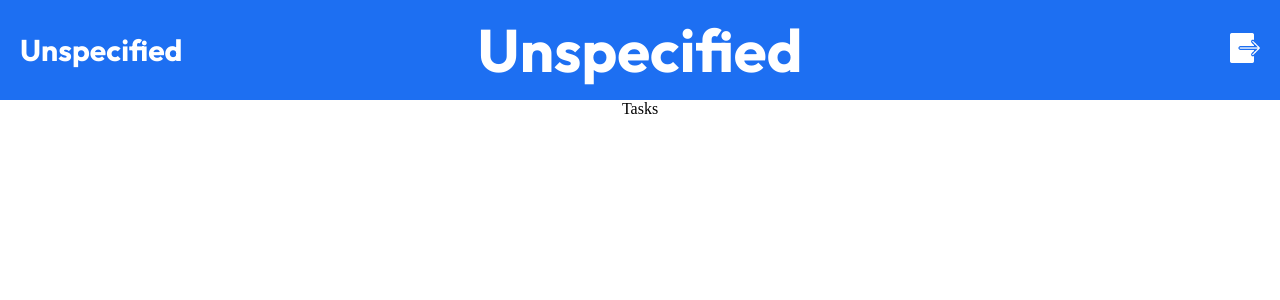
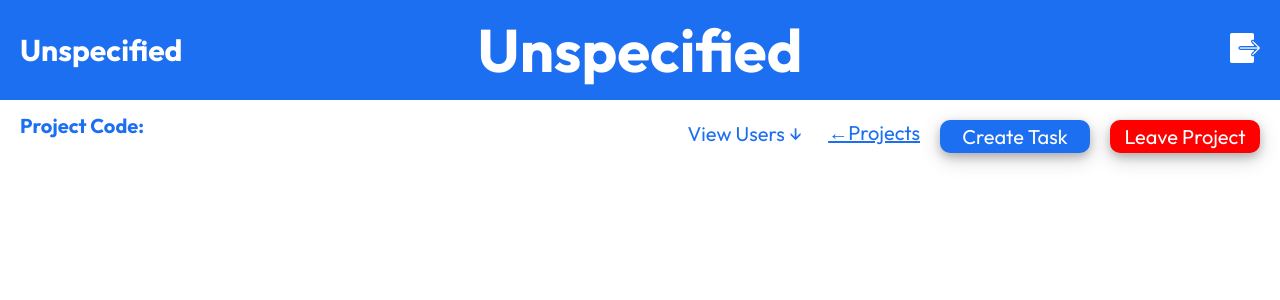
Before and after one commit to robbiejbrush/TaskApp, a React (Create React App) app in the folder client/: page /tasks in a window 1280 px wide. Shown: the top 300 px of the page. Built offline with nearby package versions, Linux system fonts and the light colour scheme.

Commit message:
Passed project code to tasks page and displayed, made api request for users in a project and displayed in dropdown, created routes and functionality for deleting and leaving projects

```diff
--- a/client/src/App.css
+++ b/client/src/App.css
@@ -1,6 +1,11 @@
 @import url('https://fonts.googleapis.com/css2?family=Outfit:wght@100..900&display=swap');
 
 /*Global*/
+body, html {
+  margin: 0;
+  padding: 0;
+}
+
 * {
   box-sizing: border-box;
 }
@@ -83,11 +88,6 @@ span {
 /*App*/
 .App {
   text-align: center;
-}
-
-body, html {
-  margin: 0;
-  padding: 0;
 }
 
 /*App Bar*/
@@ -176,3 +176,81 @@ body, html {
   box-shadow: 0 -8px 10px -5px rgba(0, 0, 0, 0.3);
   transition: transform 0.3s ease;
 }
+
+/*Tasks Page*/
+.ProjectCodeText {
+  font-size: 20px;
+  color: #1d6ff2;
+  font-family: 'Outfit', sans-serif;
+  padding-left: 20px;
+}
+
+.TasksTopDiv {
+  display: flex;
+  justify-content: space-between;
+  align-items: flex-start;
+}
+
+.TasksActionsDiv {
+  display: flex;
+  gap: 20px;
+  padding-top: 20px;
+  padding-right: 20px;
+}
+
+.DeleteOrLeaveButton {
+  font-size: 20px;
+  font-family: 'Outfit', sans-serif;
+  width: 150px;
+  border: red;
+  border-style: solid;
+  color: white;
+  box-shadow: 0 4px 8px 0 rgba(0, 0, 0, 0.2), 0 6px 20px 0 rgba(0, 0, 0, 0.19);
+  border-radius: 10px;
+  cursor: pointer;
+  background-color: red;
+}
+
+.DeleteOrLeaveButton:hover {
+  transform: scale(1.02);
+}
+
+.UserDropdownWrapper {
+  position: relative;
+  display: inline-block;
+}
+
+.UserListPopup {
+  position: absolute;
+  top: 100%;
+  left: 0;
+  width: 150px;
+  background: white;
+  border: 1px solid #ddd;
+  border-radius: 8px;
+  box-shadow: 0 4px 10px rgba(0,0,0,0.1);
+  margin-top: 8px;
+  padding: 0;
+  list-style: none;
+  z-index: 100;
+}
+
+.ListHeader {
+  padding: 8px 12px;
+  font-size: 12px;
+  color: #1d6ff2;
+  border-bottom: 1px solid #eee;
+  font-weight: bold;
+  font-family: 'Outfit', sans-serif;
+}
+
+.UserItem {
+  padding: 10px 12px;
+  font-size: 14px;
+  color: #1d6ff2;
+  font-family: 'Outfit', sans-serif;
+}
+
+.UserItem:not(:last-child) {
+  border-bottom: 1px solid #f9f9f9;
+}
--- a/client/src/App.js
+++ b/client/src/App.js
@@ -5,6 +5,7 @@ import Projects from './pages/Projects';
 import Tasks from './pages/Tasks';
 import CreateProject from './pages/CreateProject';
 import JoinProject from './pages/JoinProject';
+import CreateTask from './pages/CreateTask';
 import logoutIcon from './imgs/icons8-logout-50.png';
 import { jwtDecode } from "jwt-decode";
 import { useState } from 'react';
@@ -60,6 +61,7 @@ function App() {
           <Route path="/tasks" exact element={<Tasks setProjectName={setProjectName} />}/>
           <Route path="/createProject" exact element={<CreateProject />}/>
           <Route path="/joinProject" exact element={<JoinProject />}/>
+          <Route path="/createTask" exact element={<CreateTask />}/>
         </Routes>
       </Router>
     </div>
--- /dev/null
+++ b/client/src/pages/CreateTask.js
@@ -0,0 +1,9 @@
+import React from 'react';
+
+function CreateTask() {
+  return (
+    <div>CreateTask</div>
+  )
+}
+
+export default CreateTask;
--- a/client/src/pages/Projects.js
+++ b/client/src/pages/Projects.js
@@ -23,7 +23,7 @@ function Projects() {
         axios.get(`http://localhost:3001/projects/${userId}`).then((response) => {
             setProjects(response.data);
         });
-    });
+    }, [userId]);
 
     return (
         <div>
@@ -48,7 +48,13 @@ function Projects() {
                             className= "Project"
                             key= {key}
                             onClick= {() => {
-                                navigate("/tasks", {state: { projectName: value.name }});
+                                navigate("/tasks", {
+                                    state: {
+                                        projectId: value.projectId,
+                                        projectName: value.name,
+                                        projectCode: value.code
+                                    }
+                                });
                             }}>
                             <div className= "ProjectName"> {value.name} </div>
                         </div>
--- a/client/src/pages/Tasks.js
+++ b/client/src/pages/Tasks.js
@@ -1,8 +1,112 @@
-import React from 'react';
+import React, {useState, useEffect} from 'react';
+import { useNavigate, useLocation } from "react-router-dom";
+import axios from "axios";
+import { jwtDecode } from "jwt-decode";
 
 function Tasks() {
+  let navigate = useNavigate();
+  const location = useLocation();
+
+  //Obtaining props from Projects page
+  const { projectId, projectCode } = location.state || {};
+
+  //For users dropdown
+  const [isOpen, setIsOpen] = useState(false);
+
+  const [projectUsers, setProjectUsers] = useState([]);
+
+  //Getting signed in user
+  let userId = null;
+
+  const token = sessionStorage.getItem('accessToken');
+
+  if (token) {
+    const decoded = jwtDecode(token);
+    userId = decoded.userId;
+  }
+
+  //Finds current user's info from projectUsers list
+  const currentUserInfo = projectUsers.find(u => u.userId === userId);
+  const userRole = currentUserInfo?.ProjectMembers?.role;
+
+  //Getting users for projectId
+  useEffect(() => {
+    if (projectId) {
+      axios.get(`http://localhost:3001/projects/${projectId}/users`)
+        .then((response) => {
+          setProjectUsers(response.data);
+        })
+        .catch(err => console.log("Error fetching users:", err));
+    }
+  }, [projectId]);
+
+  //Deleting a project
+  const deleteProject = async () => {
+    if (window.confirm("Are you sure you want to delete this project? This cannot be undone.")) {
+        try {
+            await axios.delete(`http://localhost:3001/projects/${projectId}`);
+            navigate("/projects");
+        } catch (err) {
+            console.error("Error deleting project:", err);
+            alert("Could not delete this project. Check console for details.");
+        }
+    }
+};
+
+//Leaving a project
+const leaveProject = async () => {
+    if (window.confirm("Are you sure you want to leave this project?")) {
+        try {
+            await axios.delete(`http://localhost:3001/projects/${projectId}/leave/${userId}`);
+            navigate("/projects");
+        } catch (err) {
+            console.error("Error leaving project:", err);
+            alert("Could not leave project.");
+        }
+    }
+};
+
   return (
-    <div>Tasks</div>
+    <div>
+      <div className= "TasksTopDiv">
+        <h1 className= "ProjectCodeText">Project Code: {projectCode}</h1>
+        <div className= "TasksActionsDiv">
+          <div className="UserDropdownWrapper">
+            {isOpen && (
+              <ul className="UserListPopup">
+                <li className="ListHeader">Project Users</li>
+                {projectUsers.map(user => (
+                  <li key={user.userId} className="UserItem">{user.name}</li>
+                ))}
+              </ul>
+            )}
+            <button
+              className="Link"
+              style={{ border: 'none', background: 'none', cursor: 'pointer' }}
+              onClick={() => setIsOpen(!isOpen)}
+            >
+              View Users ↓
+            </button>
+          </div>
+          <a className= "Link" href="http://localhost:3000/projects"> ←Projects</a>
+          <button className= "Button"
+            onClick = {() => {
+            navigate("/createTask");
+          }}>
+            Create Task
+          </button>
+          {userRole === "owner" ? (
+            <button className="DeleteOrLeaveButton" onClick={deleteProject}>
+              Delete Project
+            </button>
+          ) : (
+            <button className="DeleteOrLeaveButton" onClick={leaveProject}>
+              Leave Project
+            </button>
+          )}
+        </div>
+      </div>
+    </div>
   )
 }
 
```
Also changed, not shown: 1 other file (tests, documents, lock files or other folders).
